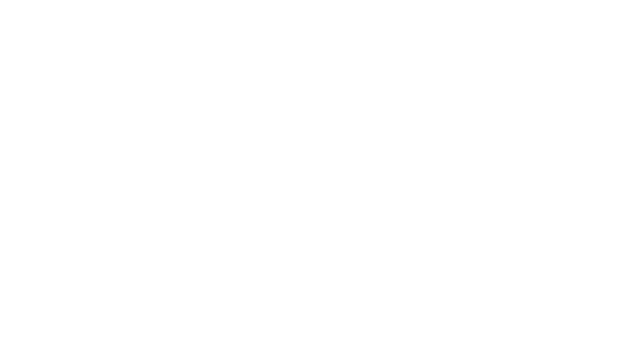
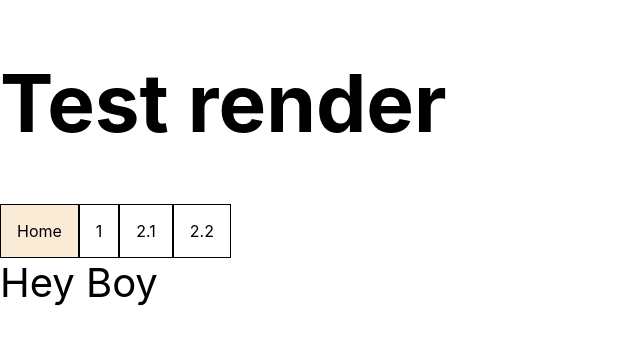
Before and after one commit to MikiUA/goit-react-hw, a React (Create React App) app: page / in a window 1280 px wide. Shown: the top 344 px of the page, without its empty margins (0-640 px from the left). Built offline with nearby package versions, Linux system fonts and the light colour scheme.

Commit message:
testing router params

```diff
--- a/src/index.js
+++ b/src/index.js
@@ -6,12 +6,13 @@ import appRoutes from './appRoutes';
 import NavSelector from 'NavSelector';
 import './index.css';
 
-//  const baseUrl = document.getElementsByTagName('base')[0].getAttribute('href');
+ const baseUrl = window.location.origin;
 
 ReactDOM.createRoot(document.getElementById('root')).render(
   <React.StrictMode>
-    {/* <BrowserRouter  basename={baseUrl}> */}
-    <BrowserRouter basename='https://mikiua.github.io/goit-react-hw'>
+    <h1>Test render</h1>
+    <BrowserRouter  basename='/'>
+    {/* <BrowserRouter basename={baseURL}>  */}
       <NavSelector />
       <Routes>
         {appRoutes.map((route, index) => {
```
